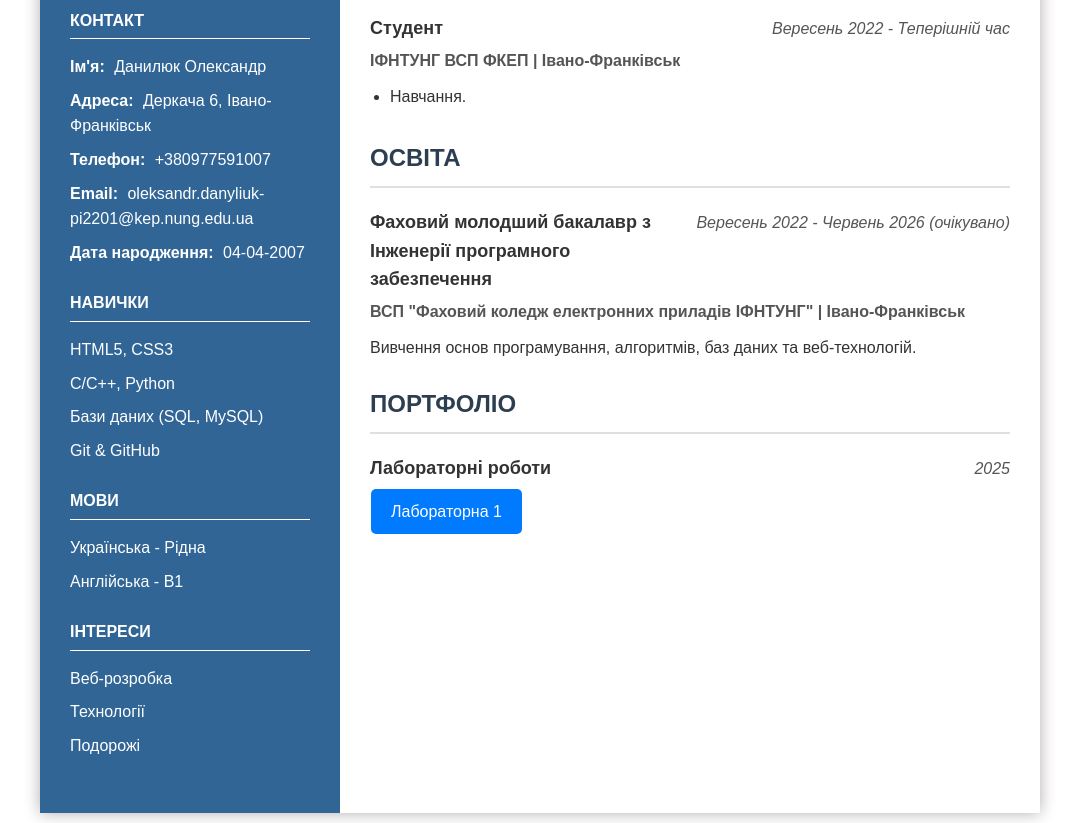
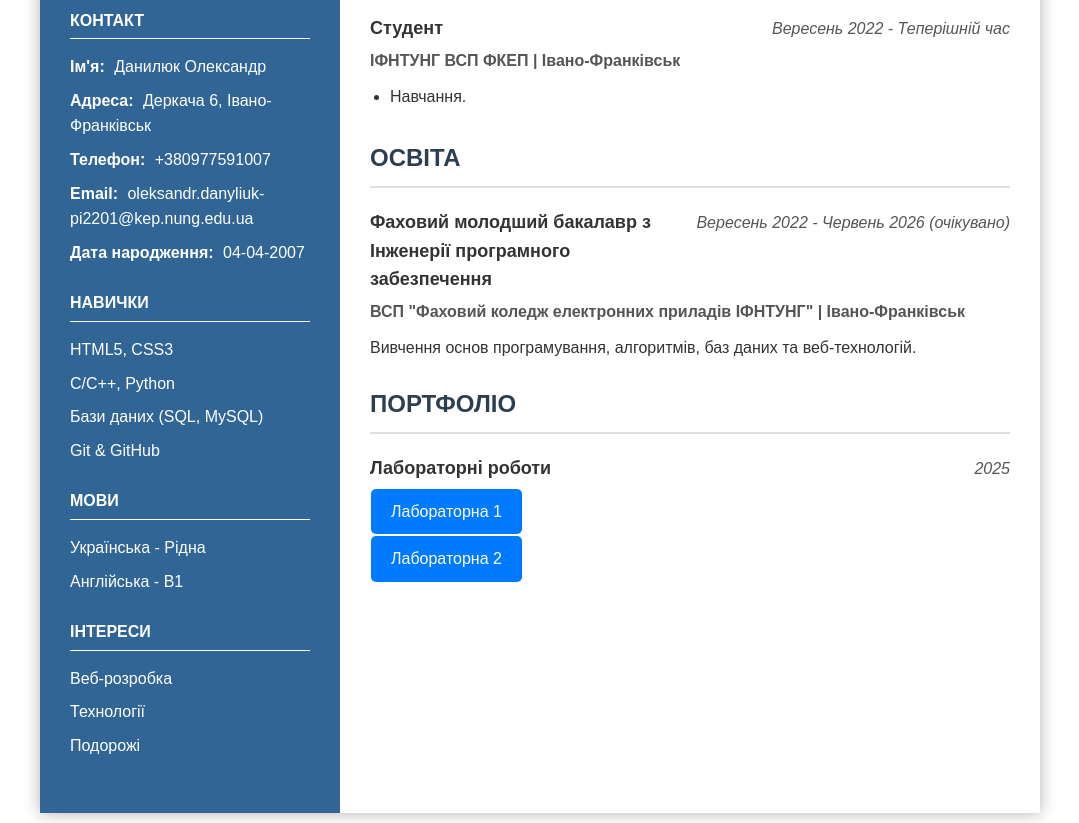
Before and after one commit to pacchetto/psychic-chainsawWeb2Kurs, a plain HTML site: page index.html in a window 1280 px wide. Shown: the part 94-917 px from the top of the page, without its empty margins (100-1179 px from the left). Drawn offline with Linux system fonts and the light colour scheme.

Commit message:
Fix formatting issues in index.html

```diff
--- a/index.html
+++ b/index.html
@@ -80,8 +80,8 @@
                         <span class="entry-dates">2025</span>
                     </div>
                         <p><a href="lr1/index.html" class="btn">Лабораторна 1</a></p>
-                        <!--<p><a href="lr2/index.html" class="btn">Лабораторна 2</a></p>
-                        <p><a href="lr3/article.html" class="btn">Лабораторна 3</a></p>
+                        <p><a href="lr2/index.html" class="btn">Лабораторна 2</a></p>
+                        <!--<p><a href="lr3/article.html" class="btn">Лабораторна 3</a></p>
                         <p><a href="lr4/index.html" class="btn">Лабораторна 4.1</a></p>
                         <p><a href="lr4/task2.html" class="btn">Лабораторна 4.2</a></p>
                         <p><a href="lr4/task3.html" class="btn">Лабораторна 4.3</a></p>
```
